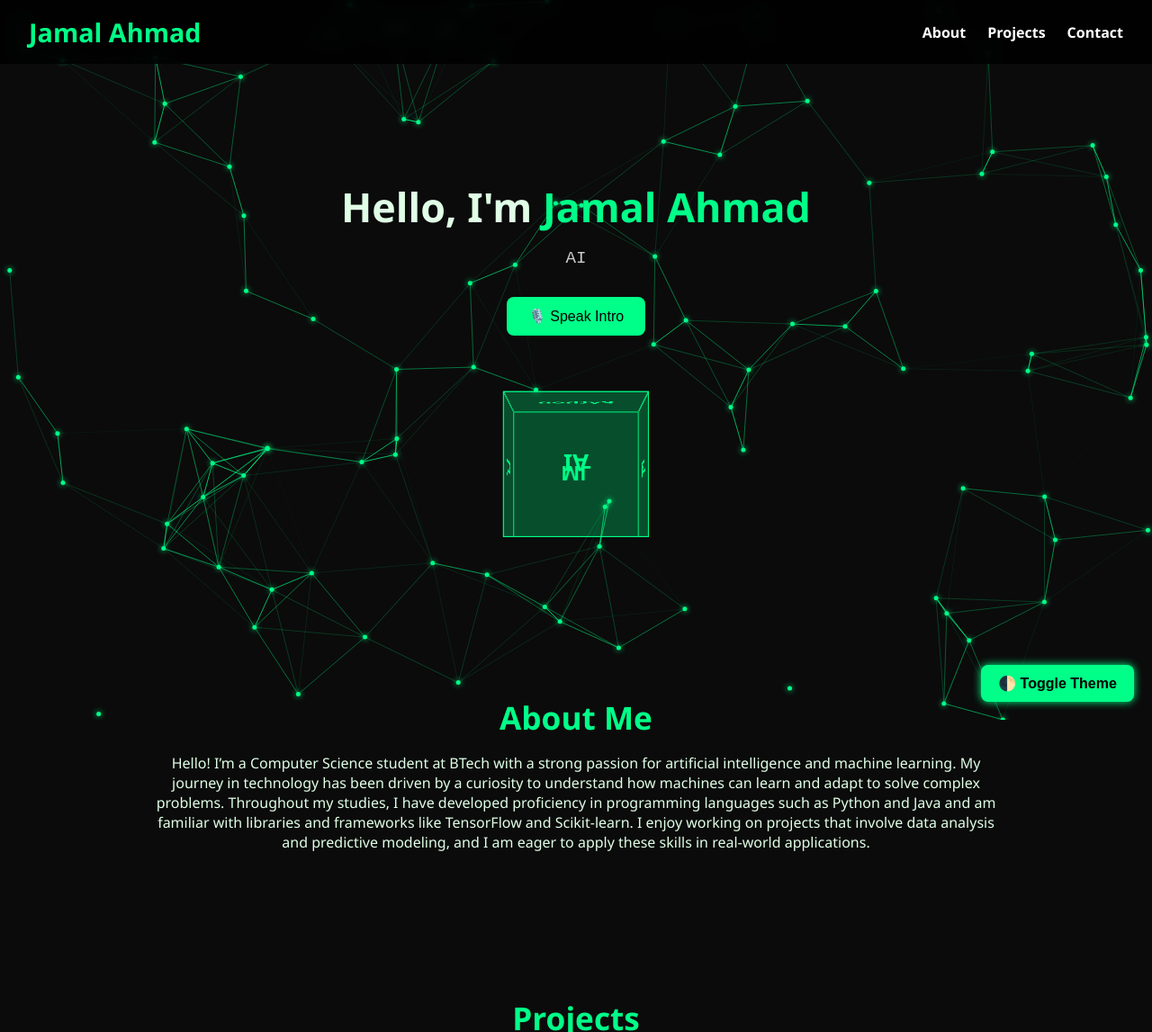
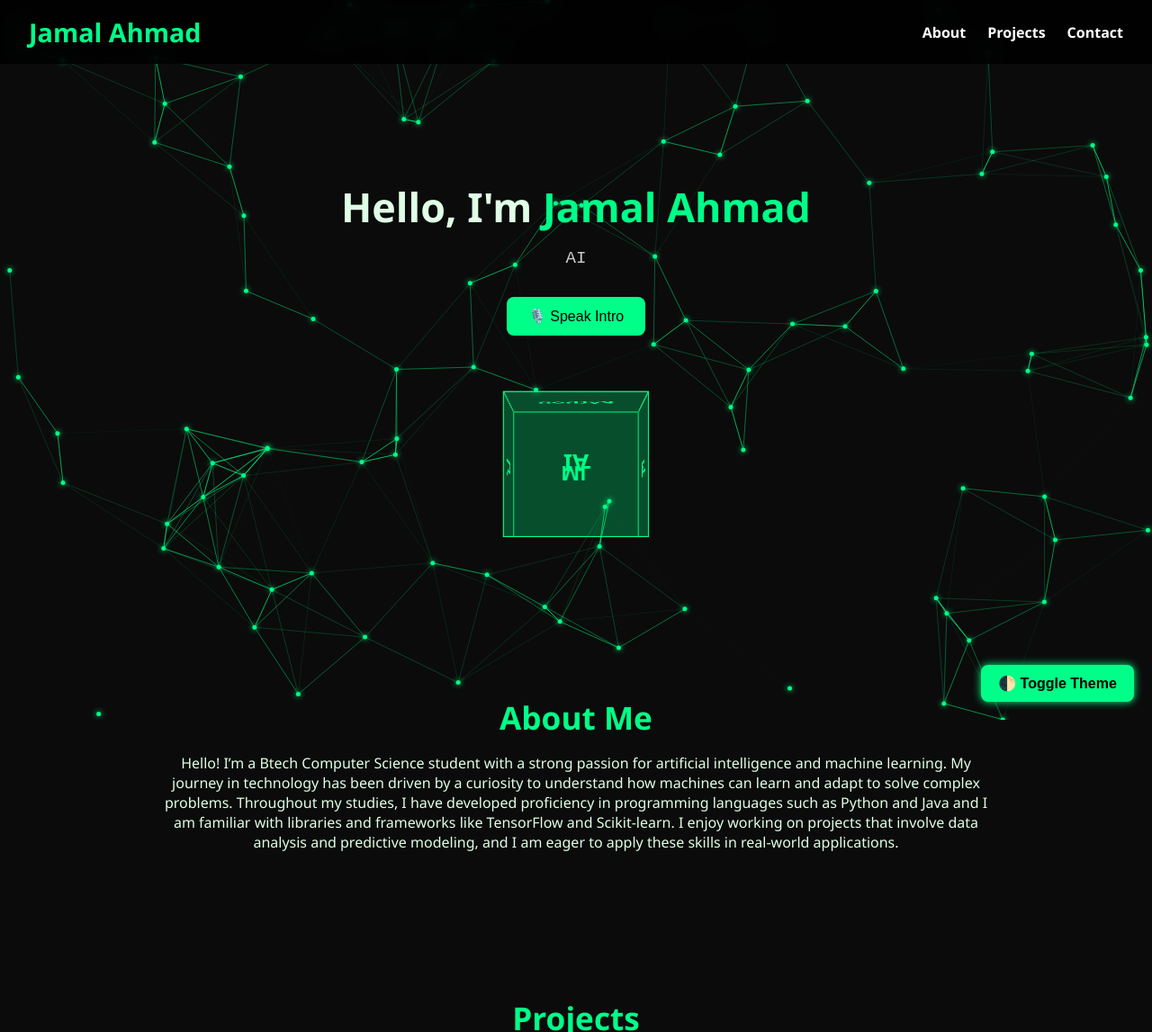
Before and after one commit to jamalfaruki/jamalfaruki.github.io, a plain HTML site: page index.html in a window 1280 px wide. Shown: the top 1147 px of the page at 90% size. Drawn offline with Linux system fonts and the light colour scheme; a small style sheet from the web is missing.

Commit message:
Update index.html

```diff
--- a/index.html
+++ b/index.html
@@ -46,7 +46,7 @@
   <!-- About -->
   <section id="about" class="section">
     <h2>About Me</h2>
-    <p>Hello! I’m a Computer Science student at BTech with a strong passion for artificial intelligence and machine learning. My journey in technology has been driven by a curiosity to understand how machines can learn and adapt to solve complex problems. Throughout my studies, I have developed proficiency in programming languages such as Python and Java and am familiar with libraries and frameworks like TensorFlow and Scikit-learn. I enjoy working on projects that involve data analysis and predictive modeling, and I am eager to apply these skills in real-world applications.</p>
+    <p>Hello! I’m a Btech Computer Science student with a strong passion for artificial intelligence and machine learning. My journey in technology has been driven by a curiosity to understand how machines can learn and adapt to solve complex problems. Throughout my studies, I have developed proficiency in programming languages such as Python and Java and I am familiar with libraries and frameworks like TensorFlow and Scikit-learn. I enjoy working on projects that involve data analysis and predictive modeling, and I am eager to apply these skills in real-world applications.</p>
   </section>
 
   <!-- Projects -->
```
